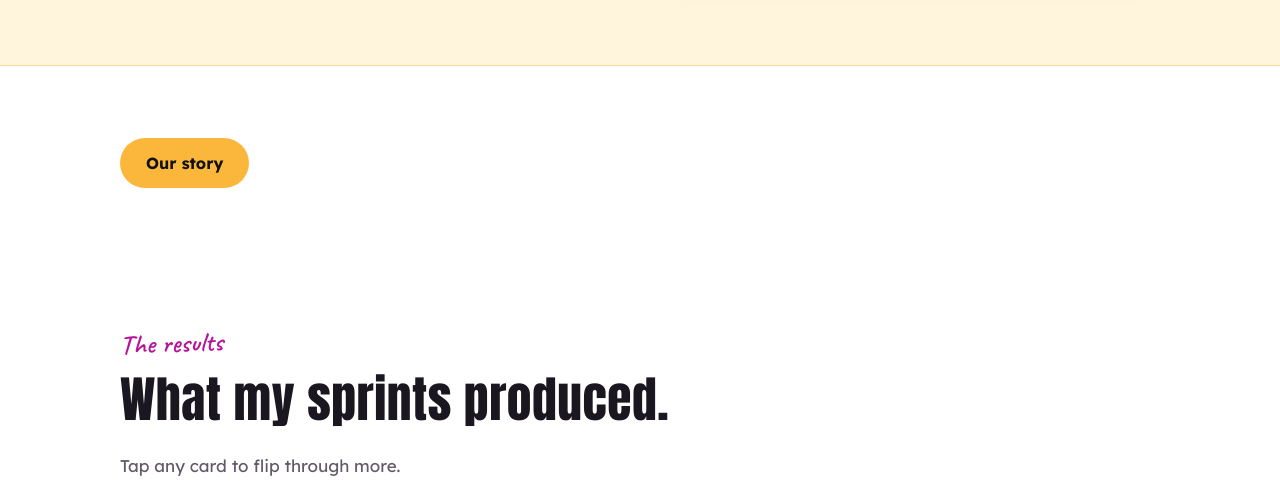
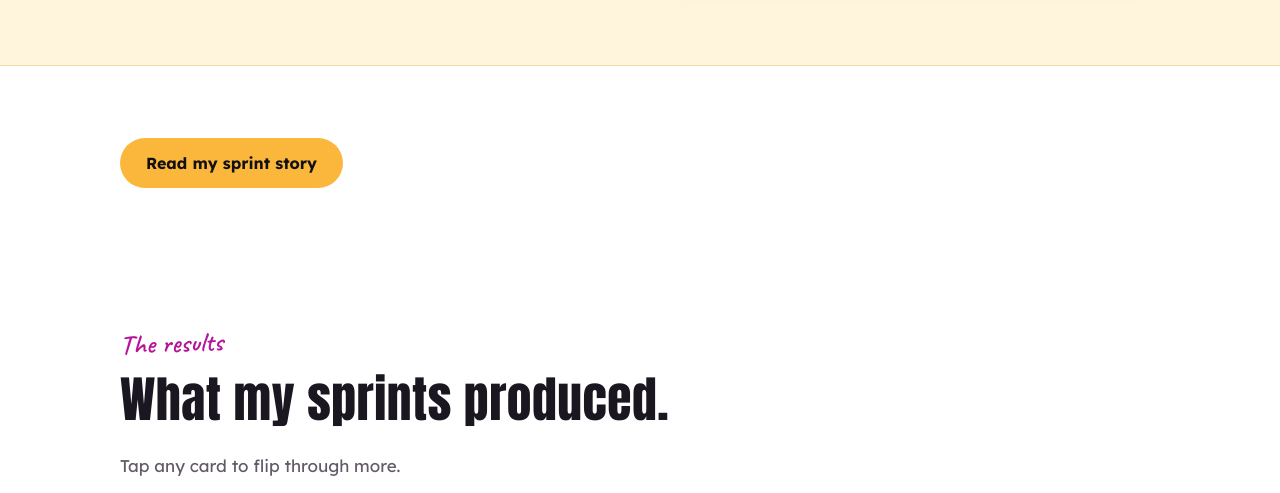
Before and after one commit to afopromise28-web/30-days-sprinttt, a plain HTML site: page index.html in a window 1280 px wide. Shown: the part 1660-2153 px from the top of the page. Drawn offline with Linux system fonts and the light colour scheme; a web font is replaced by a local one.

Commit message:
Update index.html

```diff
--- a/index.html
+++ b/index.html
@@ -298,7 +298,7 @@ nav .btn{flex-shrink:0}
   <!-- STORY -->
   <section id="story">
     <div class="wrap reveal">
-      <button class="btn" id="storyBtn" type="button" aria-expanded="false" aria-controls="storyPanel">Our story</button>
+      <button class="btn" id="storyBtn" type="button" aria-expanded="false" aria-controls="storyPanel">Read my sprint story</button>
     </div>
     <div class="wrap" id="storyPanel" hidden style="margin-top:40px">
       <h2>I know this because I’ve done it myself.</h2>
```
